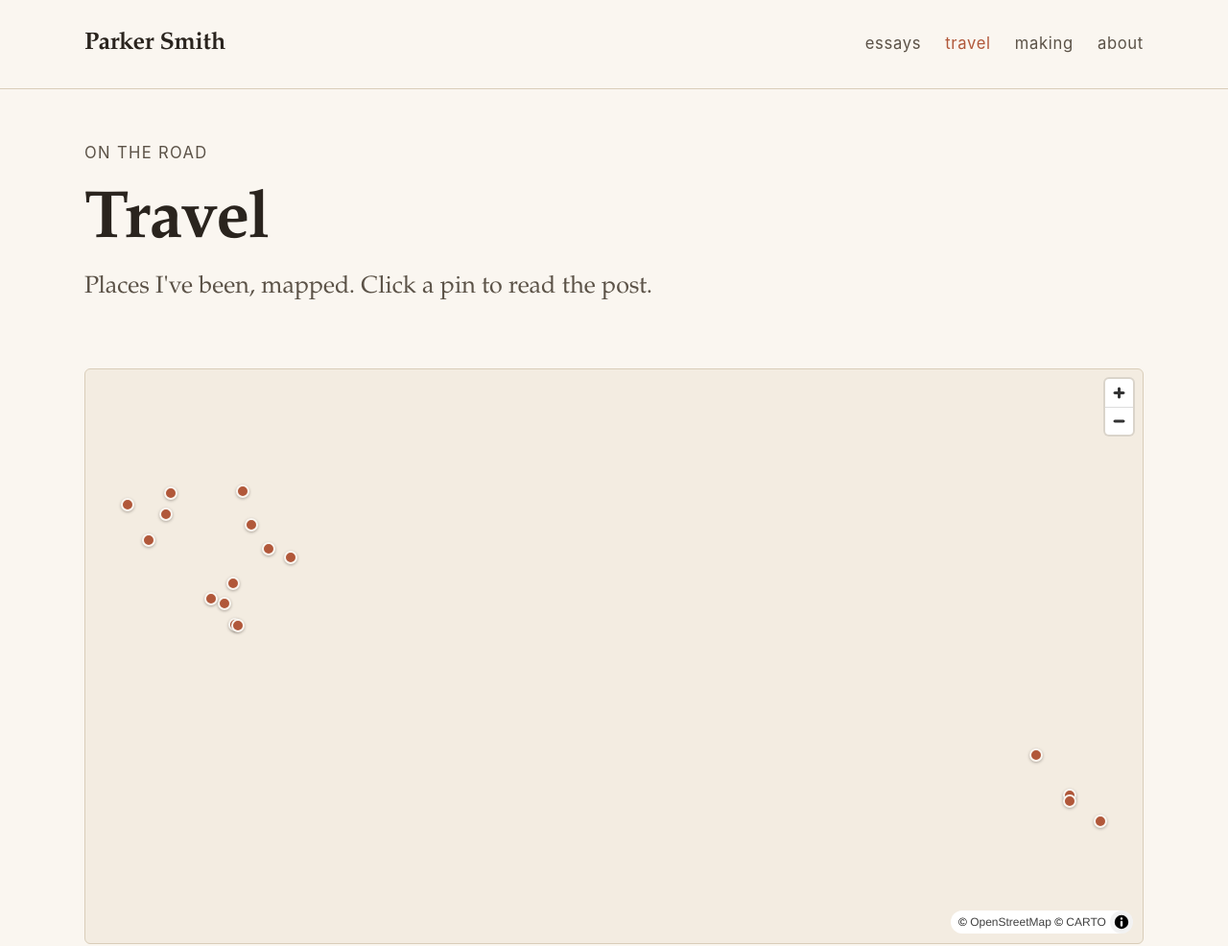
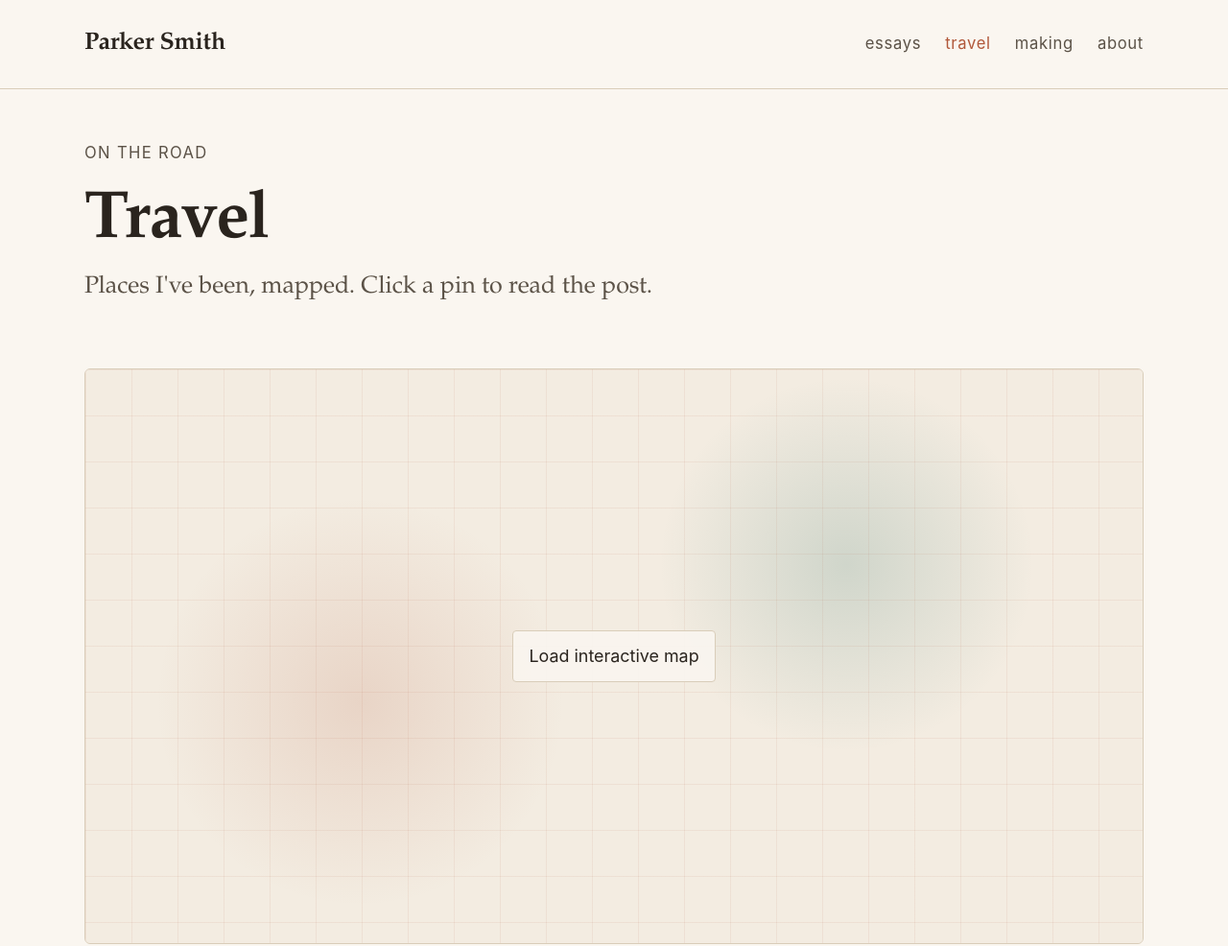
Before and after one commit to psmithdev/psmithdev_website, an Astro site in the folder web/: page /travel in a window 1280 px wide. Shown: the top 986 px of the page at 96% size. Built offline with nearby package versions, Linux system fonts and the light colour scheme; Astro itself is replaced by a stand-in of ours; no server answers.

Commit message:
Defer travel map loading

```diff
--- a/web/src/components/TravelMap.astro
+++ b/web/src/components/TravelMap.astro
@@ -8,6 +8,8 @@ interface Props {
   zoom?: number;
   interactive?: boolean;
   fitToPins?: boolean;
+  autoload?: boolean;
+  loadLabel?: string;
   class?: string;
 }
 
@@ -17,6 +19,8 @@ const {
   zoom = 3.4,
   interactive = true,
   fitToPins = true,
+  autoload = true,
+  loadLabel = 'Load interactive map',
   class: className = '',
 } = Astro.props;
 
@@ -38,11 +42,22 @@ const pins = entries.flatMap((e) => {
   }));
 });
 
-const config = { center, zoom, interactive, fitToPins };
+const config = { center, zoom, interactive, fitToPins, autoload };
 ---
 
-<div class:list={['travel-map-wrap', className]} style={`height:${height}`}>
+<div
+  class:list={['travel-map-wrap', className]}
+  style={`height:${height}`}
+  data-map-pending={autoload ? undefined : 'true'}
+>
   <div class="travel-map" data-map />
+  {
+    !autoload && (
+      <div class="travel-map-gate" data-map-gate>
+        <button type="button" data-map-load>{loadLabel}</button>
+      </div>
+    )
+  }
   <script
     is:inline
     type="application/json"
@@ -94,7 +109,13 @@ const config = { center, zoom, interactive, fitToPins };
       zoom: number;
       interactive: boolean;
       fitToPins: boolean;
+      autoload: boolean;
     };
+
+    if (wrap.dataset.mapLoaded === 'true') return;
+    wrap.dataset.mapLoaded = 'true';
+    wrap.removeAttribute('data-map-pending');
+    wrap.querySelector('[data-map-gate]')?.remove();
 
     const maplibregl = await loadMapLibre();
 
@@ -189,8 +210,7 @@ const config = { center, zoom, interactive, fitToPins };
     }
   }
 
-  // Initialize each map on the page once it scrolls into view.
-  document.querySelectorAll<HTMLElement>('.travel-map-wrap').forEach((wrap) => {
+  function observeMap(wrap: HTMLElement) {
     if (!('IntersectionObserver' in window)) {
       init(wrap);
       return;
@@ -208,6 +228,21 @@ const config = { center, zoom, interactive, fitToPins };
       { rootMargin: '200px' }
     );
     io.observe(wrap);
+  }
+
+  // Initialize each map on intent: either scroll into view or explicit click.
+  document.querySelectorAll<HTMLElement>('.travel-map-wrap').forEach((wrap) => {
+    const cfgEl = wrap.querySelector<HTMLElement>('[data-map-config]');
+    const cfg = JSON.parse(cfgEl?.textContent || '{}') as { autoload?: boolean };
+    if (cfg.autoload !== false) {
+      observeMap(wrap);
+      return;
+    }
+    wrap.querySelector<HTMLButtonElement>('[data-map-load]')?.addEventListener(
+      'click',
+      () => init(wrap),
+      { once: true }
+    );
   });
 </script>
 
@@ -231,6 +266,45 @@ const config = { center, zoom, interactive, fitToPins };
   .travel-map {
     width: 100%;
     height: 100%;
+  }
+
+  .travel-map-wrap[data-map-pending='true'] .travel-map {
+    opacity: 0;
+  }
+
+  .travel-map-gate {
+    position: absolute;
+    inset: 0;
+    display: grid;
+    place-items: center;
+    background:
+      linear-gradient(rgba(177, 88, 58, 0.08) 1px, transparent 1px),
+      linear-gradient(90deg, rgba(177, 88, 58, 0.08) 1px, transparent 1px),
+      radial-gradient(circle at 26% 58%, rgba(177, 88, 58, 0.16), transparent 24%),
+      radial-gradient(circle at 72% 34%, rgba(47, 111, 101, 0.18), transparent 22%),
+      var(--bg-elevated);
+    background-size:
+      48px 48px,
+      48px 48px,
+      auto,
+      auto,
+      auto;
+  }
+
+  .travel-map-gate button {
+    border: 1px solid var(--rule);
+    border-radius: 4px;
+    background: rgba(250, 246, 240, 0.9);
+    color: var(--ink);
+    cursor: pointer;
+    font: inherit;
+    font-family: var(--font-sans);
+    padding: 0.65rem 0.9rem;
+  }
+
+  .travel-map-gate button:hover,
+  .travel-map-gate button:focus-visible {
+    color: var(--accent);
   }
 
   .travel-pin {
--- a/web/src/pages/travel/index.astro
+++ b/web/src/pages/travel/index.astro
@@ -18,7 +18,7 @@ const entries = (
       </p>
     </header>
 
-    <TravelMap height="600px" />
+    <TravelMap height="600px" autoload={false} />
   </section>
 
   <section class="wide list-section">
```
